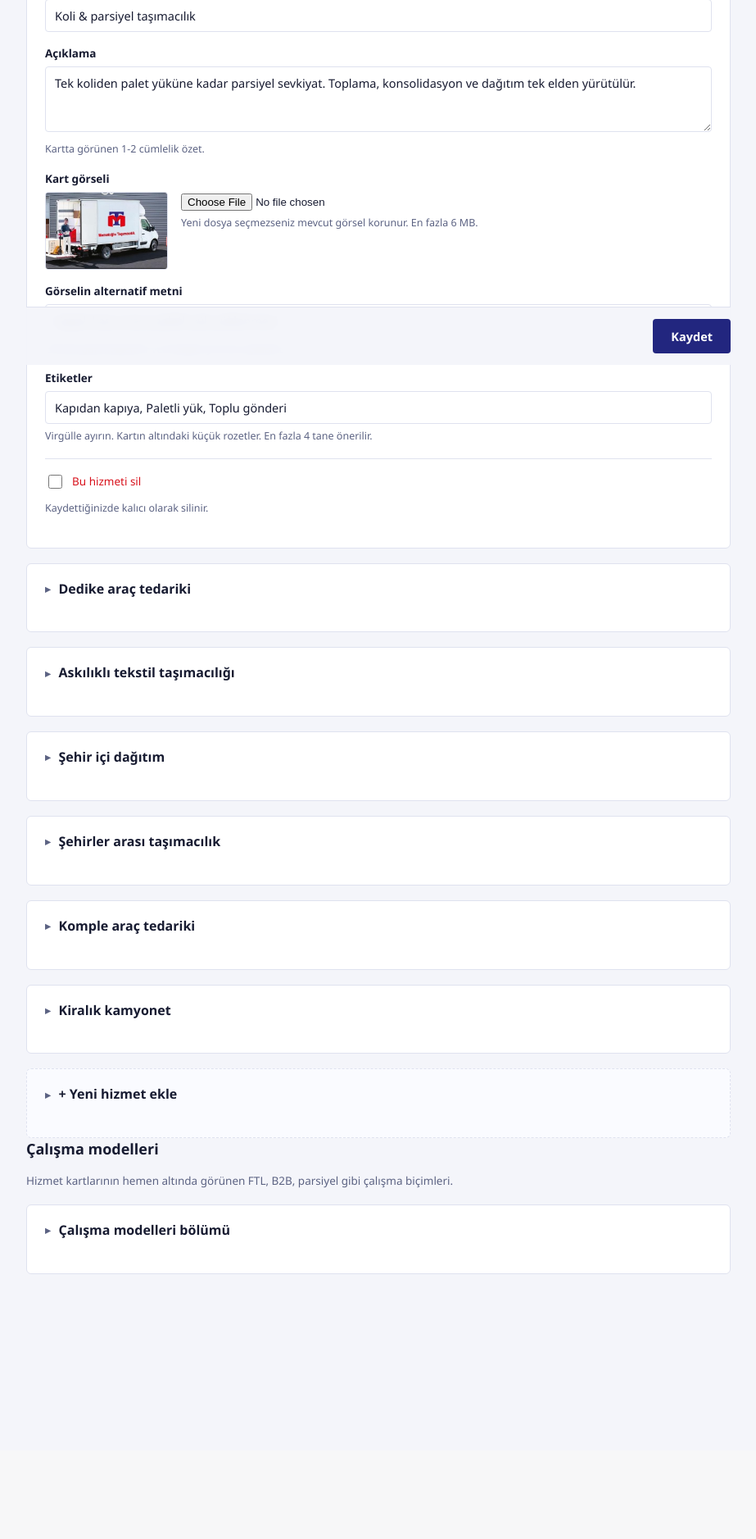
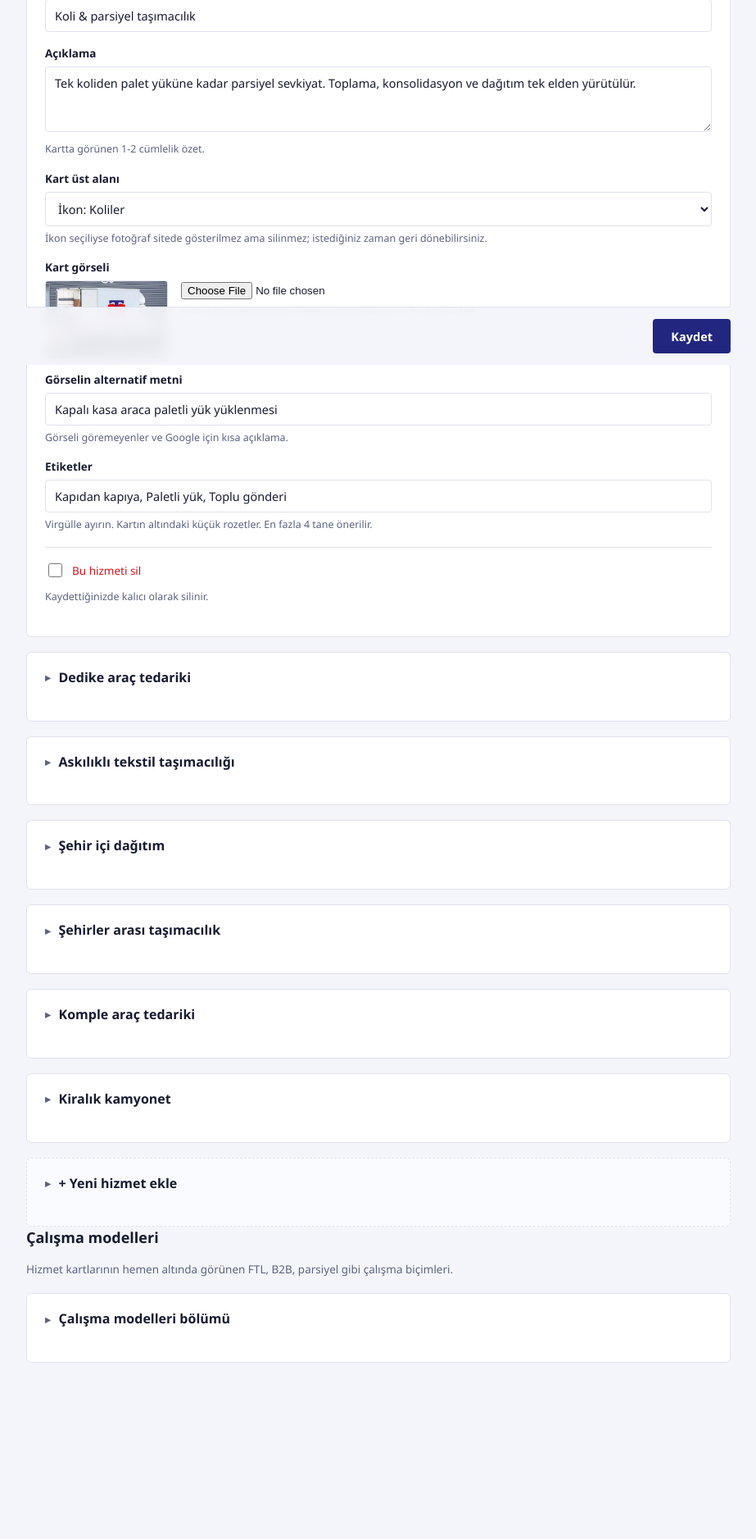
Before and after one commit to hhkknn/Memetoglu_Tasimacilik, an ASP.NET Core app: page /Panel/Hizmetler in a window 1280 px wide. Shown: the part 355-2232 px from the top of the page at 82% size, without its empty margins (178-1101 px from the left). Before the commit the page ends 1909 px from the top, so only its background shows below. Run offline with ASP.NET Core 8, Linux system fonts and the light colour scheme; the visitor is signed in with stand-in values (Sample User, id 1).

Commit message:
Hizmet kartlarında fotoğraf yerine marka renklerinde ikon göster
Her kart için panelden ikon ya da fotoğraf seçilebilir; ikon seçilince
fotoğraf silinmez, yalnızca gizlenir. Yedi hizmete uygun ikonlar atandı.

Co-Authored-By: Claude Opus 5.5 <noreply@anthropic.com>
Claude-Session: https://claude.ai/code/session_01AjMEkBdMWbfanoYEhWPeYF

```diff
--- a/App_Data/content.json
+++ b/App_Data/content.json
@@ -111,6 +111,7 @@
     {
       "title": "Koli & parsiyel taşımacılık",
       "description": "Tek koliden palet yüküne kadar parsiyel sevkiyat. Toplama, konsolidasyon ve dağıtım tek elden yürütülür.",
+      "icon": "koli",
       "image": "img/warehouse.jpg",
       "alt": "Kapalı kasa araca paletli yük yüklenmesi",
       "tags": ["Kapıdan kapıya", "Paletli yük", "Toplu gönderi"]
@@ -118,6 +119,7 @@
     {
       "title": "Dedike araç tedariki",
       "description": "Marka projelerinize aylık, günlük ya da anlık araç tedariki. Kamyonet ve sürücü yalnızca sizin operasyonunuz için çalışır; ihtiyaç büyüdükçe araç sayısı da artar.",
+      "icon": "dedike",
       "image": "img/fleet-row.jpg",
       "alt": "Memetoğlu filosundaki kapalı kasa kamyonetler",
       "tags": ["Aylık tahsis", "Günlük tahsis", "Anlık araç", "Çoklu araç"]
@@ -125,6 +127,7 @@
     {
       "title": "Askılıklı tekstil taşımacılığı",
       "description": "Askı düzeni bozulmadan, ütüsü ve ambalajı korunarak taşınan konfeksiyon sevkiyatı. Üretimden mağazaya doğrudan.",
+      "icon": "aski",
       "image": "img/truck-2.jpg",
       "alt": "Askılıklı tekstil taşımasına uygun kapalı kasa araç",
       "tags": ["Askı ray sistemi", "Atölye–mağaza", "Sezon sevkiyatı"]
@@ -132,6 +135,7 @@
     {
       "title": "Şehir içi dağıtım",
       "description": "İstanbul'un iki yakasında aynı gün dağıtım. Sabah alınan yük, planlanan rotayla aynı gün teslim edilir.",
+      "icon": "sehir",
       "image": "img/van-blue.jpg",
       "alt": "Şehir içi dağıtım için giydirmeli panelvan",
       "tags": ["Aynı gün", "Çok duraklı rota", "Randevulu teslim"]
@@ -139,6 +143,7 @@
     {
       "title": "Şehirler arası taşımacılık",
       "description": "Türkiye genelinde düzenli hat ve tek seferlik sevkiyat. Güzergâh, araç tipi ve teslim penceresi önceden netleştirilir.",
+      "icon": "rota",
       "image": "img/roads.jpg",
       "alt": "Şehirler arası yolda seyreden kapalı kasa araç",
       "tags": ["Düzenli hat", "Tek sefer", "Güzergâh planı"]
@@ -146,6 +151,7 @@
     {
       "title": "Komple araç tedariki",
       "description": "Yükünüze özel tam araç tahsisi. Aktarma yok, bekleme yok — araç yalnızca sizin yükünüzle yola çıkar.",
+      "icon": "kamyon",
       "image": "img/cubes.jpg",
       "alt": "Lojistik hizmet çeşitlerini simgeleyen ahşap küpler",
       "tags": ["Tam araç", "Aktarmasız", "Proje bazlı"]
@@ -153,6 +159,7 @@
     {
       "title": "Kiralık kamyonet",
       "description": "Marka ve perakende operasyonlarınız için kapalı kasa kamyonet kiralama. Bayi, mağaza ve depo teslimatlarınızda filomuzu kendi operasyonunuza tahsis ediyoruz.",
+      "icon": "anahtar",
       "image": "img/truck-1.jpg",
       "alt": "Kiralık kapalı kasa kamyonet",
       "tags": ["Bayi–servis teslimat", "Mağaza–AVM teslimat", "Tersine–iade teslimat", "Depodan şubeye teslimat"]
--- a/Models/SiteContent.cs
+++ b/Models/SiteContent.cs
@@ -188,6 +188,9 @@ public sealed class ServiceCard
     [JsonPropertyName("image")] public string Image { get; set; } = "";
     [JsonPropertyName("alt")] public string Alt { get; set; } = "";
     [JsonPropertyName("tags")] public List<string> Tags { get; set; } = new();
+
+    /// <summary>Doluysa kartta fotoğraf yerine bu ikon gösterilir (bkz. HizmetIkonlari).</summary>
+    [JsonPropertyName("icon")] public string Icon { get; set; } = "";
 }
 
 public sealed class FleetCard
--- a/Pages/Panel/Hizmetler.cshtml
+++ b/Pages/Panel/Hizmetler.cshtml
@@ -26,6 +26,18 @@
             <label for="f_aciklama_@i">Açıklama</label>
             <textarea id="f_aciklama_@i" name="aciklama" rows="3">@h.Description</textarea>
             <small>Kartta görünen 1-2 cümlelik özet.</small>
+        </div>
+
+        <div class="alan">
+            <label for="f_ikon_@i">Kart üst alanı</label>
+            <select id="f_ikon_@i" name="ikon">
+                <option value="" selected="@(string.IsNullOrEmpty(h.Icon))">Fotoğraf göster (aşağıdaki görsel)</option>
+                @foreach (var (anahtar, ad, _) in HizmetIkonlari.Liste)
+                {
+                    <option value="@anahtar" selected="@(h.Icon == anahtar)">İkon: @ad</option>
+                }
+            </select>
+            <small>İkon seçiliyse fotoğraf sitede gösterilmez ama silinmez; istediğiniz zaman geri dönebilirsiniz.</small>
         </div>
 
         @await Html.PartialAsync("_Alan", new AlanVm { Ad = $"gorsel_{i}", Etiket = "Kart görseli", Deger = h.Image, Tur = "gorsel" })
--- a/Pages/Panel/Hizmetler.cshtml.cs
+++ b/Pages/Panel/Hizmetler.cshtml.cs
@@ -33,6 +33,7 @@ public sealed class HizmetlerModel : PageModel
         var aciklamalar = f["aciklama"];
         var altMetinler = f["alt"];
         var etiketler = f["etiketler"];
+        var ikonlar = f["ikon"];
 
         for (var i = 0; i < basliklar.Count; i++)
         {
@@ -59,6 +60,7 @@ public sealed class HizmetlerModel : PageModel
                 Image = yeniGorsel ?? (f[$"gorsel_{i}"].FirstOrDefault() ?? mevcutGorsel),
                 Alt = (i < altMetinler.Count ? altMetinler[i] : null)?.Trim() ?? "",
                 Tags = EtiketAyir(i < etiketler.Count ? etiketler[i] : null),
+                Icon = IkonDogrula(i < ikonlar.Count ? ikonlar[i] : null),
             });
         }
 
@@ -110,6 +112,10 @@ public sealed class HizmetlerModel : PageModel
             })
             .ToList();
 
+    /// <summary>Yalnızca tanımlı ikon anahtarlarını kabul eder; diğer her şey "fotoğraf" demektir.</summary>
+    private static string IkonDogrula(string? anahtar) =>
+        HizmetIkonlari.Svg(anahtar) is null ? "" : anahtar!;
+
     /// <summary>Virgülle ayrılmış etiket metnini listeye çevirir.</summary>
     private static List<string> EtiketAyir(string? ham) =>
         (ham ?? "")
```
Also changed, not shown: Pages/Shared/Sections/_Services.cshtml (+7 -1 lines), Services/HizmetIkonlari.cs (added, +34 -0 lines), wwwroot/css/style.css (+14 -0 lines).
